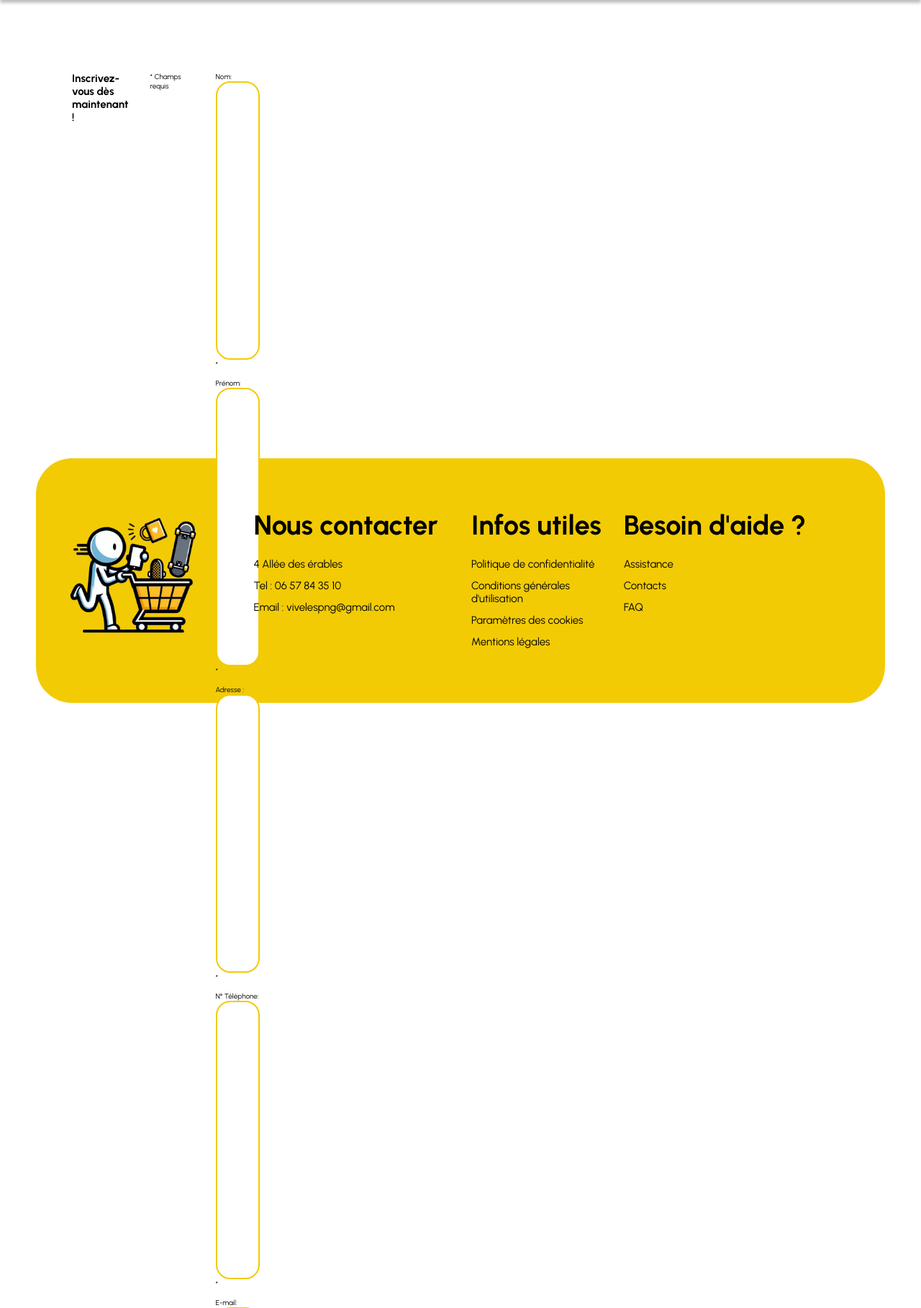
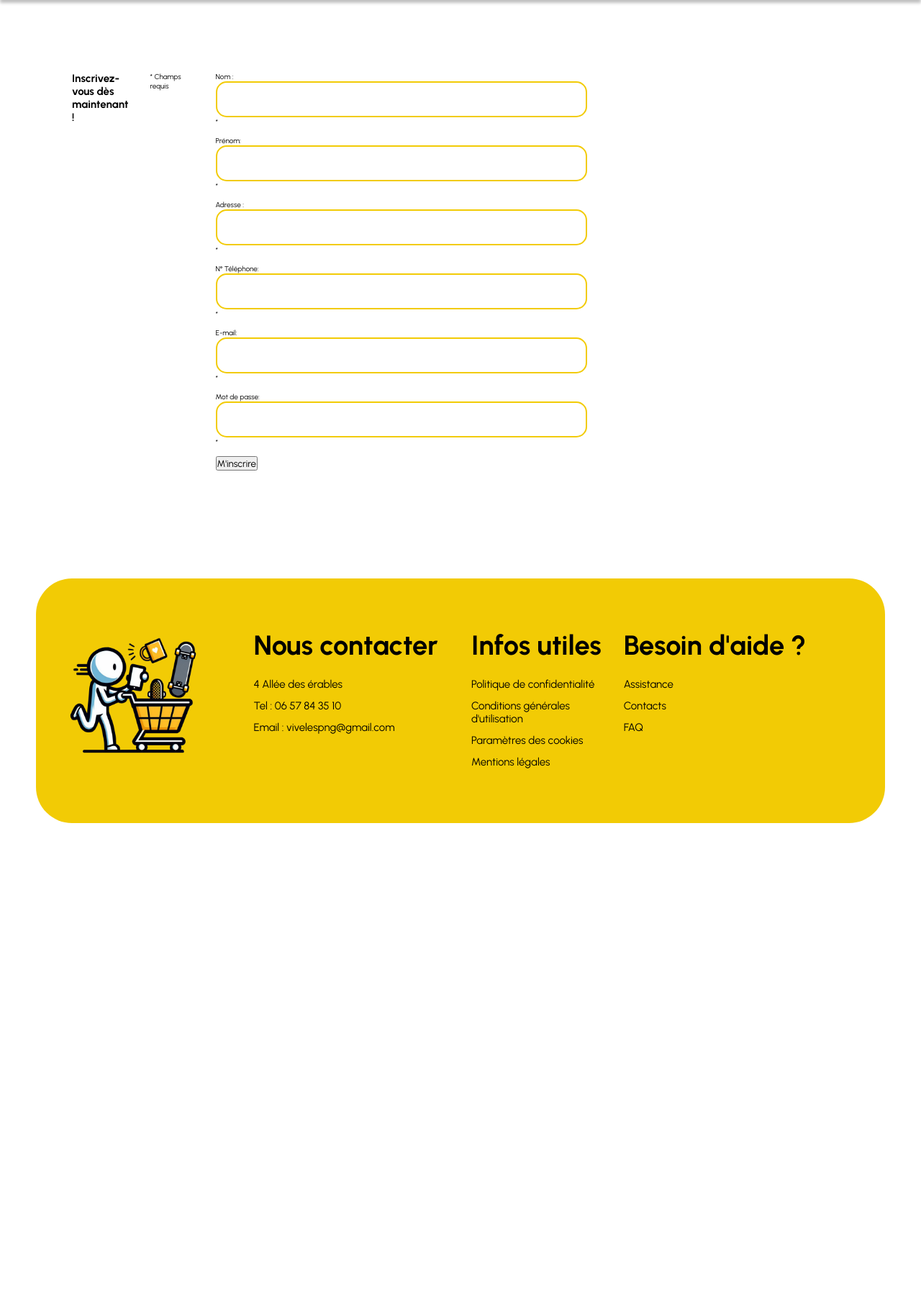
Before and after one commit to NikolaG25/projet_php, a PHP site: page /inscription.php in a window 1280 px wide. Shown: the part 73-1891 px from the top of the page at 72% size. After the commit the page ends 1217 px from the top, so only its background shows below. Run offline with PHP 8.4, Linux system fonts and the light colour scheme.

Commit message:
debug champ texte

```diff
--- a/inscription.php
+++ b/inscription.php
@@ -101,8 +101,8 @@ function test_input($data) {
 <main>
 <h2>Inscrivez-vous dès maintenant !</h2>
 <p class="margin"><span class="error">* Champs requis</span></p>
-<form method="post" action="<?php echo htmlspecialchars($_SERVER["PHP_SELF"]);?>">
-  Nom: <input type="text" name="name" value="<?php echo $nom;?>">
+<form method="post" action="<?php echo htmlspecialchars($_SERVER["PHP_SELF"]);?>" class="inscription">
+  <label for="name">Nom :</label><input type="text" name="name" value="<?php echo $nom;?>">
   <span class="error">* <?php echo $nomErr;?></span>
   <br><br>
   Prénom: <input type="text" name="surname" value="<?php echo $prenom;?>">
--- a/styles/sass/app.scss
+++ b/styles/sass/app.scss
@@ -12,6 +12,7 @@
 @import "triCategories.scss";
 @import "panier.scss";
 @import "champsText.scss";
+@import "inscription.scss";
 * {
   padding: 0;
   margin: 0;
--- a/styles/sass/champsText.scss
+++ b/styles/sass/champsText.scss
@@ -1,7 +1,7 @@
 input[type="text"]{
 
     width: 100%;
-     height: 100%;
-     border-radius: 20px;
+     height: 50px;
+     border-radius: 15px;
      border: 2px $color-main1 solid
   }
--- /dev/null
+++ b/styles/sass/inscription.scss
@@ -0,0 +1,3 @@
+form.inscription{
+    grid-column: span 6;
+}
--- a/styles/style.css
+++ b/styles/style.css
@@ -398,9 +398,13 @@ main {
 
 input[type=text] {
   width: 100%;
-  height: 100%;
-  border-radius: 20px;
+  height: 50px;
+  border-radius: 15px;
   border: 2px #F2CB05 solid;
+}
+
+form.inscription {
+  grid-column: span 6;
 }
 
 * {
```
Also changed, not shown: 1 other file.
